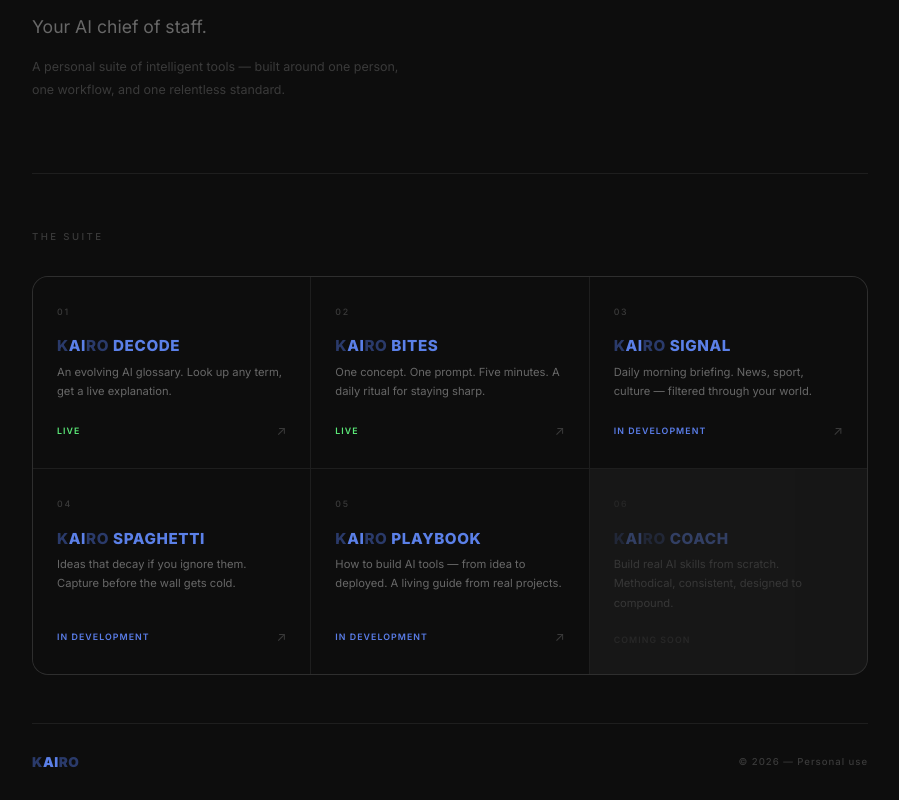
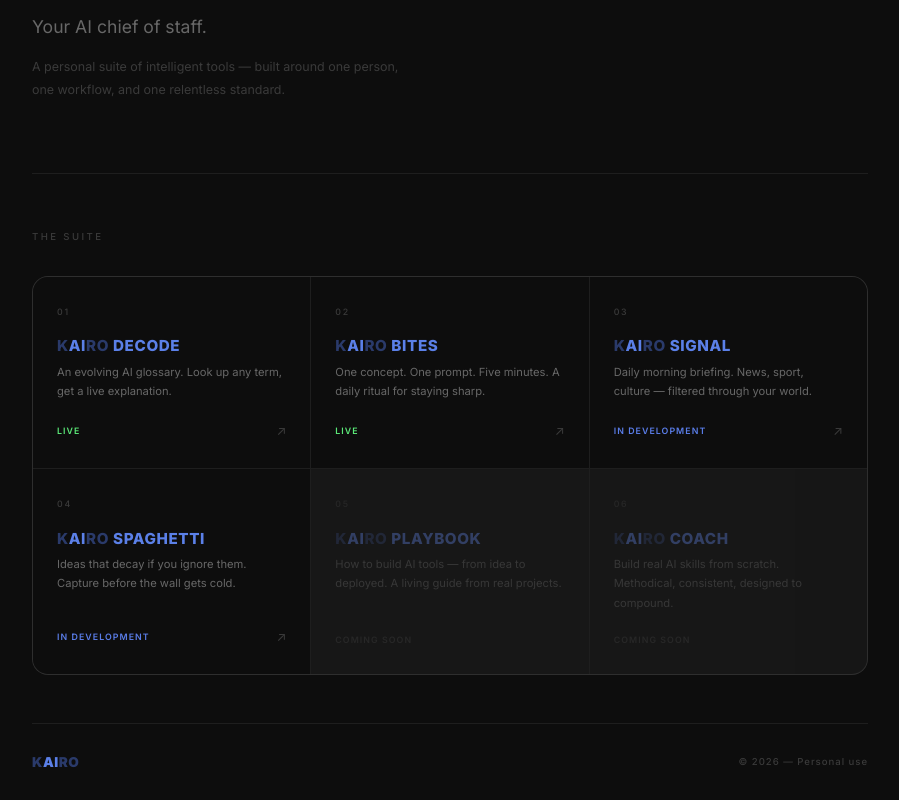
Before and after one commit to doghousecode/kairo, a Next.js app: page / in a window 1280 px wide. Shown: the part 335-1135 px from the top of the page, without its empty margins (190-1089 px from the left). Built offline with nearby package versions, Linux system fonts and the light colour scheme.

Commit message:
fix: set Playbook to coming soon
Co-Authored-By: Claude Sonnet 4.6 <noreply@anthropic.com>

```diff
--- a/src/app/page.tsx
+++ b/src/app/page.tsx
@@ -253,17 +253,16 @@ export default function Home() {
               </div>
             </a>
 
-            <a href="https://github.com/doghousecode/kairo-playbook" className="product-card">
+            <div className="product-card coming-soon">
               <div className="card-number">05</div>
               <div className="card-name">
                 <span className="l-dim">K</span><span className="l-ai">AI</span><span className="l-ro">RO</span>&nbsp;<span className="l-ai">PLAYBOOK</span>
               </div>
               <div className="card-desc">How to build AI tools — from idea to deployed. A living guide from real projects.</div>
               <div className="card-footer">
-                <span className="card-status status-dev">In development</span>
-                <span className="card-arrow">↗</span>
+                <span className="card-status status-soon">Coming soon</span>
               </div>
-            </a>
+            </div>
 
             <div className="product-card coming-soon">
               <div className="card-number">06</div>
```
